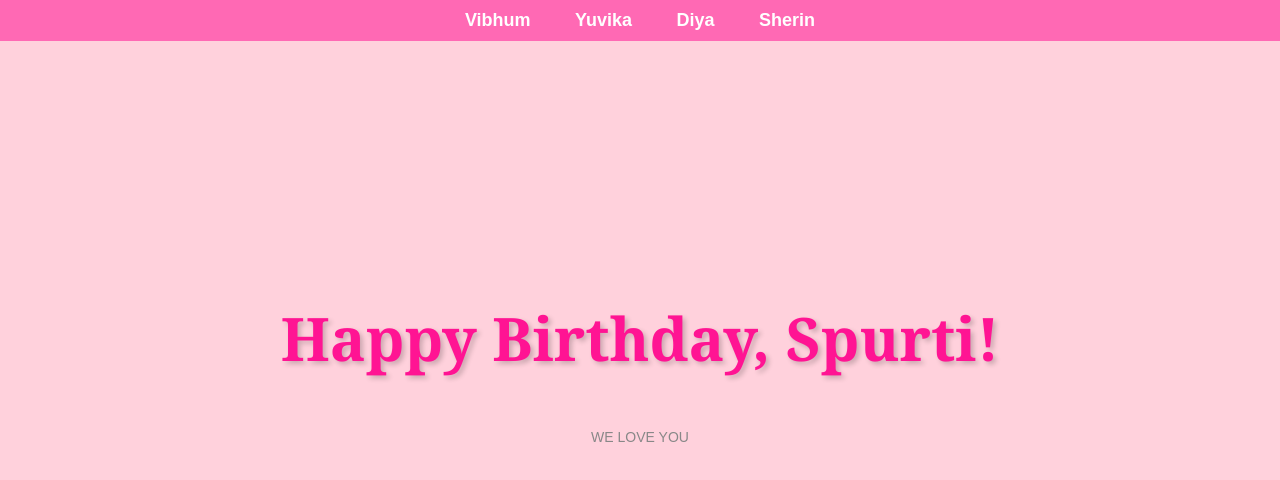
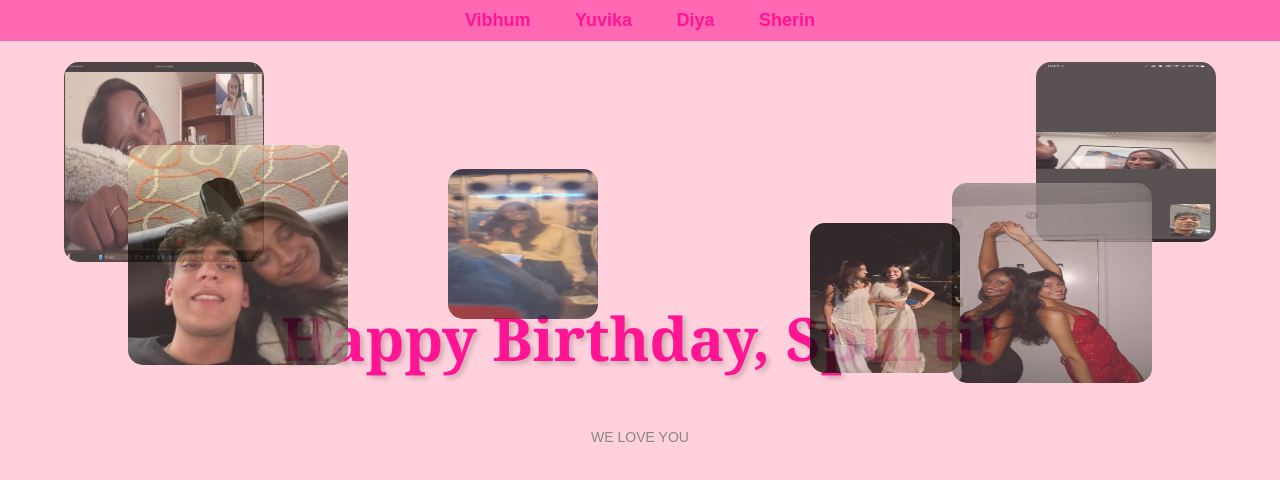
Before and after one commit to vibhumaggarwal/birthday-website, a plain HTML site: page index.html in a window 1280 px wide. Drawn offline with Linux system fonts and the light colour scheme.

Commit message:
Updated index.html with collage and added new images

```diff
--- a/index.html
+++ b/index.html
@@ -11,6 +11,7 @@
             font-family: Arial, sans-serif;
             background-color: #ffd1dc;
             text-align: center;
+            position: relative; /* Needed for absolute positioning of images */
         }
         header {
             background-color: #ff69b4;
@@ -21,7 +22,7 @@
             z-index: 1000;
         }
         header a {
-            color: white;
+            color: #ff1493;
             text-decoration: none;
             font-size: 18px;
             margin: 0 20px;
@@ -42,6 +43,56 @@
             color: #888;
             font-size: 14px;
         }
+        /* Positioning images in a collage around the text */
+        .collage-container {
+            position: absolute;
+            top: 10%;
+            left: 50%;
+            transform: translateX(-50%);
+            width: 100%;
+            height: 80%;
+        }
+        .collage-container img {
+            position: absolute;
+            border-radius: 15px;
+            opacity: 0.8;
+        }
+        .image1 {
+            top: 5%;
+            left: 5%;
+            width: 200px;
+            height: 200px;
+        }
+        .image2 {
+            top: 5%;
+            right: 5%;
+            width: 180px;
+            height: 180px;
+        }
+        .image3 {
+            bottom: 10%;
+            left: 10%;
+            width: 220px;
+            height: 220px;
+        }
+        .image4 {
+            bottom: 5%;
+            right: 10%;
+            width: 200px;
+            height: 200px;
+        }
+        .image5 {
+            top: 35%;
+            left: 35%;
+            width: 150px;
+            height: 150px;
+        }
+        .image6 {
+            top: 50%;
+            right: 25%;
+            width: 150px;
+            height: 150px;
+        }
     </style>
 </head>
 <body>
@@ -52,6 +103,16 @@
         <a href="diya.html">Diya</a>
         <a href="sherin.html">Sherin</a>
     </header>
+
+    <!-- Collage Container -->
+    <div class="collage-container">
+        <img src="images/spu1.jpg" alt="Image 1" class="image1">
+        <img src="images/spu2.jpg" alt="Image 2" class="image2">
+        <img src="images/spu3.jpg" alt="Image 3" class="image3">
+        <img src="images/spu4.jpg" alt="Image 4" class="image4">
+        <img src="images/spu0.jpg" alt="Image 5" class="image5">
+        <img src="images/spu5.jpg" alt="Image 6" class="image6">
+    </div>
 
     <!-- Main Content -->
     <main>
```
Also changed, not shown: images/spu0.jpg (added), images/spu1.jpg (added), images/spu2.jpg (added), images/spu3.jpg (added), images/spu4.jpg (added), images/spu5.jpg (added), 2 other files.
